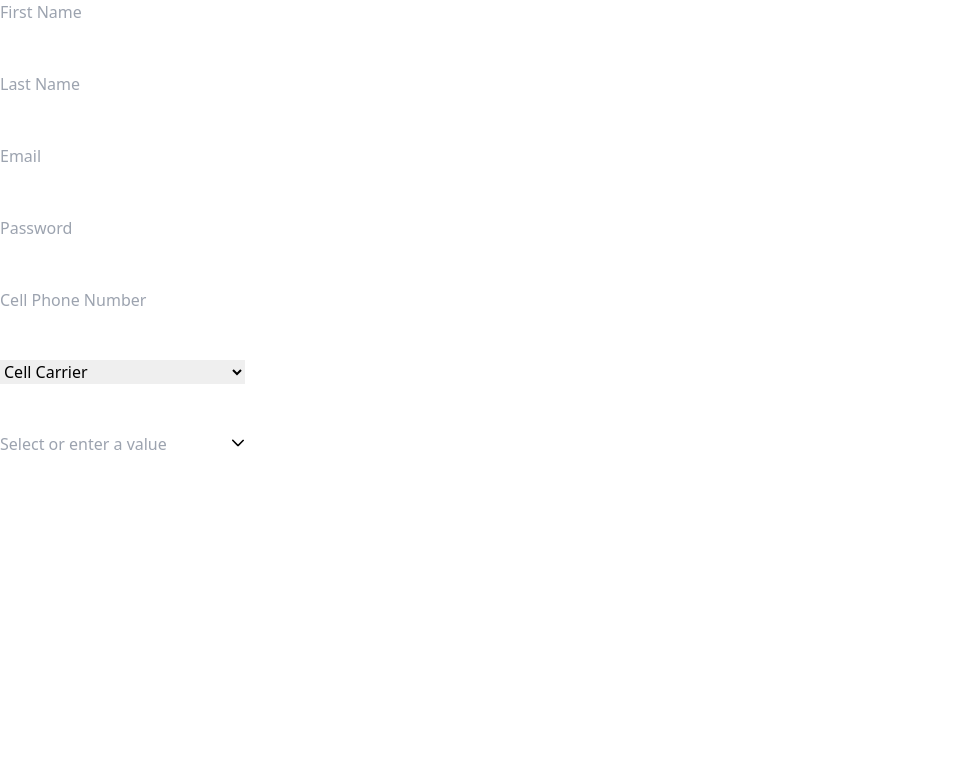
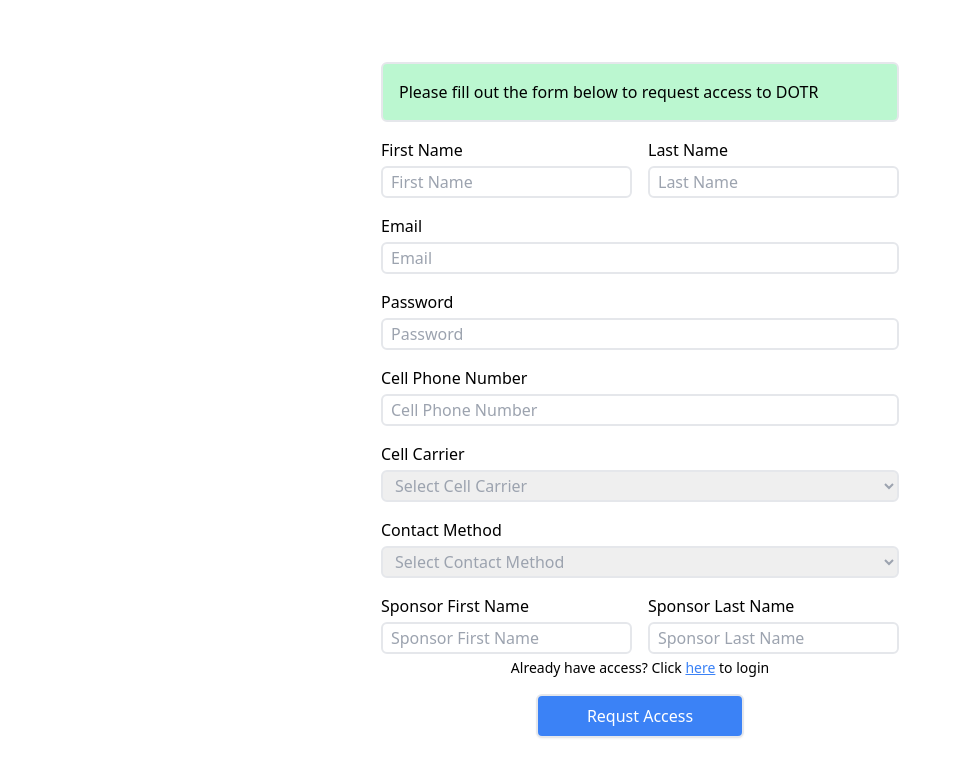
Before and after one commit to AAWEPAPP/DOTR-Front, a Vue app: page /register in a window 1280 px wide. Shown: the top 776 px of the page, without its empty margins (0-962 px from the left). Built offline with nearby package versions, Linux system fonts and the light colour scheme; what tailwindcss-primeui would draw is missing.

Commit message:
Continued working on the Register component

```diff
--- a/package.json
+++ b/package.json
@@ -15,6 +15,7 @@
     "@fortawesome/free-solid-svg-icons": "^6.6.0",
     "@fortawesome/vue-fontawesome": "^3.0.8",
     "@primevue/themes": "^4.0.4",
+    "axios": "^1.7.7",
     "i": "^0.3.7",
     "npm": "^10.8.2",
     "primeicons": "^7.0.0",
--- a/src/components/Dashboard/Calendar.vue
+++ b/src/components/Dashboard/Calendar.vue
@@ -26,7 +26,6 @@
       </div>
     </div>
 
-    <!-- Event Details Modal -->
     <EventDetailsModal
       v-if="selectedEvent"
       :event="selectedEvent"
@@ -54,7 +53,7 @@ const events = ref([
     id: 2,
     title: 'Event 2',
     description: 'Description for Event 2',
-    date: new Date(new Date().setDate(new Date().getDate() + 3)), // 3 days from today
+    date: new Date(new Date().setDate(new Date().getDate() + 3)),
     time: '14:30',
   },
 ]);
--- a/src/components/Register/RegisterForm.vue
+++ b/src/components/Register/RegisterForm.vue
@@ -1,48 +1,97 @@
 <template>
-    <div class="flex">
-      <form method="post" class="flex flex-col gap-12 w-46">
-        <input type="text" class="registerInput" placeholder="First Name ">
-        <input type="text" placeholder="Last Name ">
-        <input type="email" placeholder="Email">
-        <input type="password" placeholder="Password">
-        <input type="number" placeholder="Cell Phone Number ">
-        <select name="carrier" id="carrier">
-          <option value="">Cell Carrier</option>
+  <div class="flex flex-col justify-center items-center w-full h-full gap-8">
+    <form @submit.prevent="handleSubmit" method="post" class="flex flex-col gap-4 w-3/4 md:w-auto">
+      <div class="border-2 rounded-md p-4 bg-green-200 ">
+        <p>Please fill out the form below to request access to DOTR</p>
+      </div>
+      <div class="flex flex-col md:flex-row justify-between w-full gap-4">
+        <div class="flex flex-col w-full">
+          <label for="firstName" class="mb-1">First Name</label>
+          <input id="firstName" v-model="formData.firstName" type="text" class="h-8 p-2 border-2 border-solid-black rounded-md text-base focus:outline-none focus:placeholder-transparent" placeholder="First Name">
+        </div>
+        <div class="flex flex-col w-full">
+          <label for="lastName" class="mb-1">Last Name</label>
+          <input id="lastName" v-model="formData.lastName" class="h-8 p-2 border-2 border-solid-black rounded-md focus:outline-none focus:placeholder-transparent" type="text" placeholder="Last Name">
+        </div>
+      </div>
+      <div class="flex flex-col w-full">
+        <label for="email" class="mb-1">Email</label>
+        <input id="email" v-model="formData.email" class="h-8 p-2 border-2 border-solid-black rounded-md focus:outline-none focus:placeholder-transparent" type="email" placeholder="Email">
+      </div>
+      <div class="flex flex-col w-full">
+        <label for="password" class="mb-1">Password</label>
+        <input id="password" v-model="formData.password" class="h-8 p-2 border-2 border-solid-black rounded-md focus:outline-none focus:placeholder-transparent" type="password" placeholder="Password">
+      </div>
+      <div class="flex flex-col w-full">
+        <label for="cellPhoneNumber" class="mb-1">Cell Phone Number</label>
+        <input id="cellPhoneNumber" v-model="formData.cellPhoneNumber" class="h-8 p-2 border-2 border-solid-black rounded-md focus:outline-none focus:placeholder-transparent" type="number" placeholder="Cell Phone Number">
+      </div>
+      <div class="flex flex-col w-full">
+        <label for="carrier" class="mb-1">Cell Carrier</label>
+        <select id="carrier" v-model="formData.carrier" class="h-8 px-2 border-2 border-solid-black rounded-md text-gray-400 focus:outline-none focus:placeholder-transparent">
+          <option value="">Select Cell Carrier</option>
           <option value="Verizon">Verizon</option>
           <option value="T-Mobile">T-Mobile</option>
           <option value="AT&T">AT&T</option>
           <option value="USCellular">US Cellular</option>
         </select>
-
-        <!-- AutoComplete Component -->
-        <AutoComplete
-          v-model="selectedValue"
-          :dropdown="true"
-          :force-selection="false"
-          placeholder="Select or enter a value"
-          @input="onInput"
-          :suggestions="options"
-        />
+      </div>
+      <div class="flex flex-col w-full">
+        <label for="contactMethod" class="mb-1">Contact Method</label>
+        <select id="contactMethod" v-model="formData.contactMethod" class="h-8 px-2 border-2 border-solid-black rounded-md text-gray-400 focus:outline-none focus:placeholder-transparent">
+          <option value="">Select Contact Method</option>
+          <option value="Email">Email</option>
+          <option value="Cell">Cell Phone</option>
+          <option value="Both">Both</option>
+        </select>
+      </div>
+      <div class="flex flex-col md:flex-row justify-between w-full gap-4">
+        <div class="flex flex-col w-full">
+          <label for="sponsorFirstName" class="mb-1">Sponsor First Name</label>
+          <input id="sponsorFirstName" v-model="formData.sponsorFirstName" class="h-8 p-2 border-2 border-solid-black rounded-md focus:outline-none focus:placeholder-transparent" type="text" placeholder="Sponsor First Name">
+        </div>
+        <div class="flex flex-col w-full">
+          <label for="sponsorLastName" class="mb-1">Sponsor Last Name</label>
+          <input id="sponsorLastName" v-model="formData.sponsorLastName" class="h-8 p-2 border-2 border-solid-black rounded-md focus:outline-none focus:placeholder-transparent" type="text" placeholder="Sponsor Last Name">
+        </div>
+      </div>
+      <p class="text-center text-sm -mt-3 px-2">Already have access? Click <a class="text-blue-500 underline" href="/login">here</a> to login</p>
+      <button type="submit" class="rounded-md border-2 bg-blue-500 text-white shadow-sm p-2 w-2/5 self-center hover:bg-blue-400">Requst Access</button>
     </form>
+    <div v-if="successMessage" class="text-green-500">{{ successMessage }}</div>
+    <div v-if="errorMessage" class="text-red-500">{{ errorMessage }}</div>
   </div>
 </template>
 
 <script setup>
 import { ref } from 'vue';
-  import AutoComplete from 'primevue/autocomplete';
+import { registerUser } from '../../services/apiService';
 
-  const options = ref(["Option 1", "Option 2", "Option 3", "Option 4", "Option 5"]);
-  const selectedValue = ref('');
+const formData = ref({
+  firstName: '',
+  lastName: '',
+  email: '',
+  password: '',
+  cellPhoneNumber: '',
+  carrier: '',
+  contactMethod: '',
+  sponsorFirstName: '',
+  sponsorLastName: '',
+});
 
-  const onInput = (event) => {
-    const inputValue = event.target.value;
+const successMessage = ref('');
+const errorMessage = ref('');
 
-    // Update selectedValue with inputValue
-    selectedValue.value = inputValue;
-
-    // Add the custom value to the options if not already present
-    if (!options.value.includes(inputValue) && inputValue) {
-      options.value.push(inputValue);
+const handleSubmit = async () => {
+  successMessage.value = '';
+  errorMessage.value = '';
+  try {
+    const response = await registerUser(formData.value);
+    console.log('User registered successfully:', response);
+    successMessage.value = 'User registered successfully!';
+  } catch (error) {
+    console.error('Error registering user:', error);
+    errorMessage.value = 'Error registering user. Please try again later.';
   }
 };
 </script>
--- a/src/components/login/LoginForm.vue
+++ b/src/components/login/LoginForm.vue
@@ -6,7 +6,7 @@
             :invalid="value === null"
             type="email" placeholder="Email" autocomplete="on" />
             <InputText class="shadow-md p-2 rounded-md w-60 hover:shadow-lg hover:cursor-pointer focus:outline-none focus:border-b focus:border-blue-500 focus:rounded-b-none" type="password" placeholder="Password" id="password"  :invalid="value === null" />
-            <p class="text-sm -mt-5">New user? Request access <a class="text-blue-500 underline" href="register.vue " >here</a></p>
+            <p class="text-sm -mt-5">New user? Request access <a class="text-blue-500 underline" href="/register " >here</a></p>
             <LoginBtn :onClick="handleSubmit" class="-m-4"></LoginBtn>
             <p v-if="error" class="text-red-500 text-xs mt-2">{{ error }}</p>
         </form>
--- /dev/null
+++ b/src/services/apiService.js
@@ -0,0 +1,13 @@
+import axios from "axios";
+
+const API_URL = "http://jason.jhanson.us/api/Auth/register";
+
+export const registerUser = async (formData) => {
+	try {
+		const response = await axios.post(`${API_URL}/register`, formData);
+		return response.data;
+	} catch (error) {
+		console.error("Error registering user:", error);
+		throw error;
+	}
+};
```
Also changed, not shown: 1 other file (tests, documents, lock files or other folders). Lines whose indentation alone changed are shown as unchanged.
